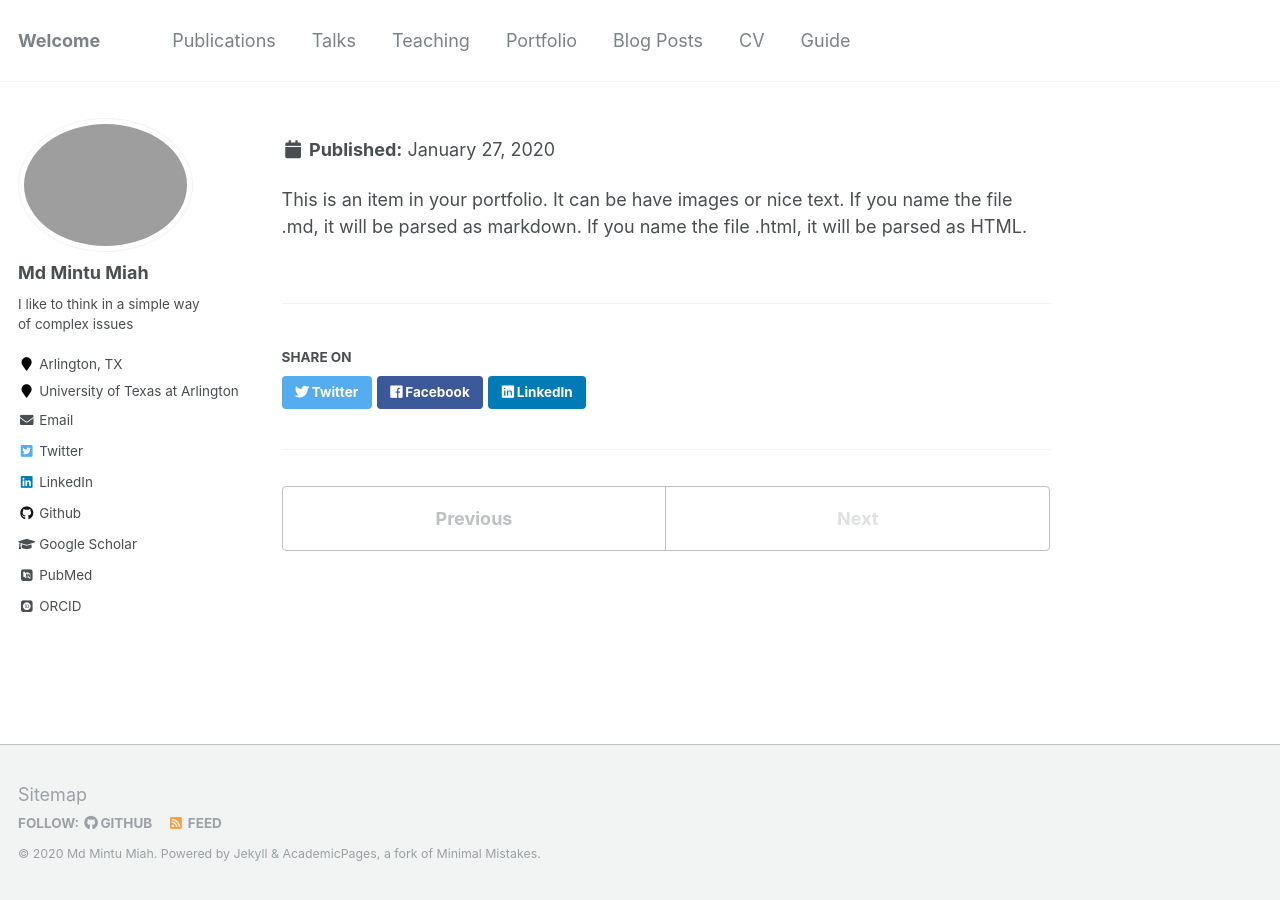
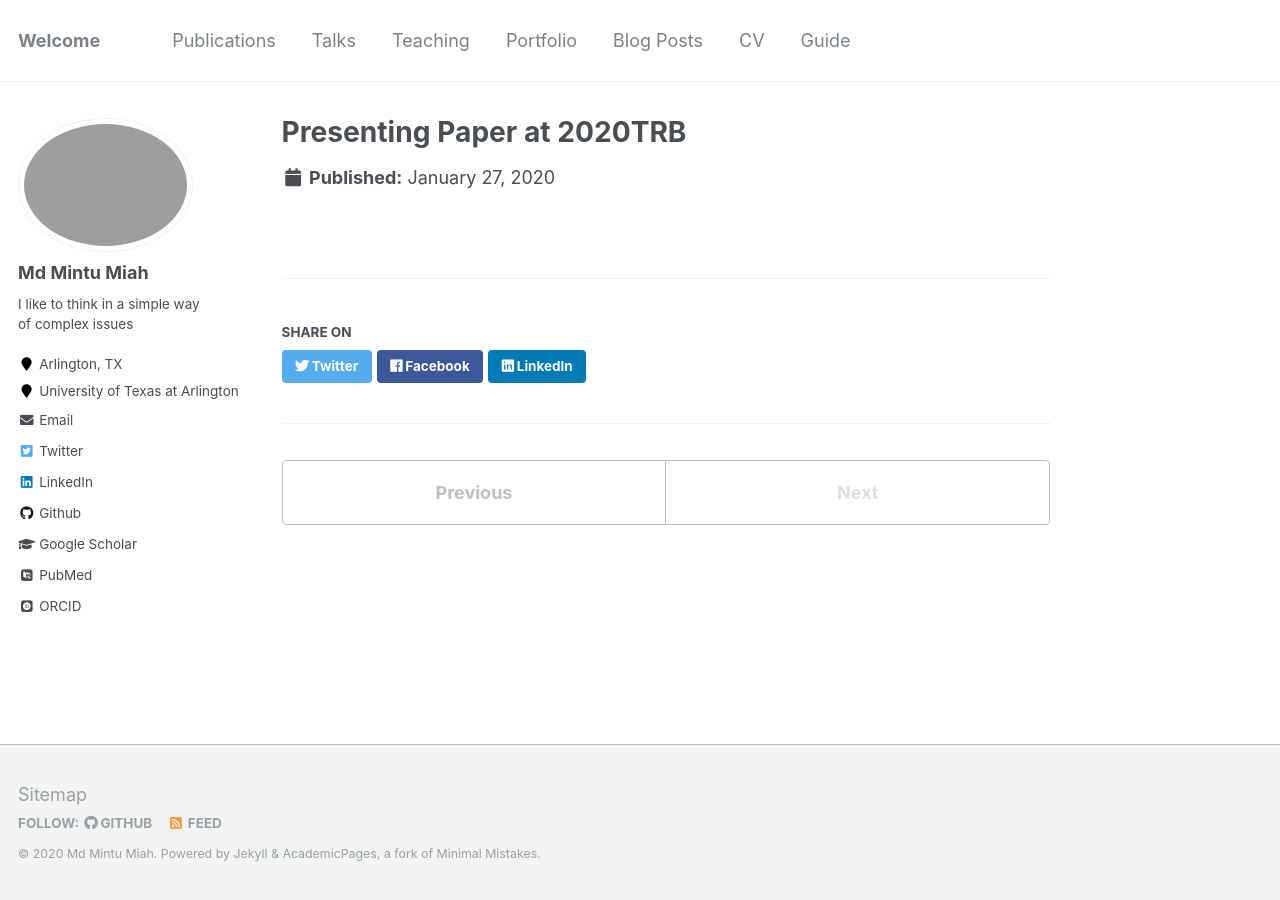
Before and after one commit to mintu07ruet/mintu07ruet.github.io, a Jekyll site: the page built from _portfolio/portfolio-2.html, in a window 1280 px wide. Built offline with Jekyll 4.4.1, drawn with Linux system fonts in a browser that asks for light colours; some web fonts are replaced.

Commit message:
Update portfolio-2.html

```diff
--- a/_portfolio/portfolio-2.html
+++ b/_portfolio/portfolio-2.html
@@ -1,10 +1,7 @@
 ---
-title: "Research Group"
-excerpt: "In January 2020, I and my lab mates attended a world biggest conference named Transportation Research Board (TRB) at
-Washington DC.I Presented a conference paper tittled "Barriers and Opportunities for Paratransit Users to Adopt On-Demand
-Micro Transit". This prject was funded by City of Arlington, Texas, USA. The part of our Transportation group at 2020 TRB in the
-below picture<br/><img src='/images/500x300.png'>"
+title: "Portfolio item number 2"
+excerpt: "Short description of portfolio item number 2 <br/><img src='/images/500x300.png'>"
+title: "Presenting Paper at 2020TRB"
+excerpt: "I am presenting our research paper in 2020 TRB annual Meetings <br/><img src='/images/500x310.png'>"
 collection: portfolio
 ---
-
-This is an item in your portfolio. It can be have images or nice text. If you name the file .md, it will be parsed as markdown. If you name the file .html, it will be parsed as HTML.
```
